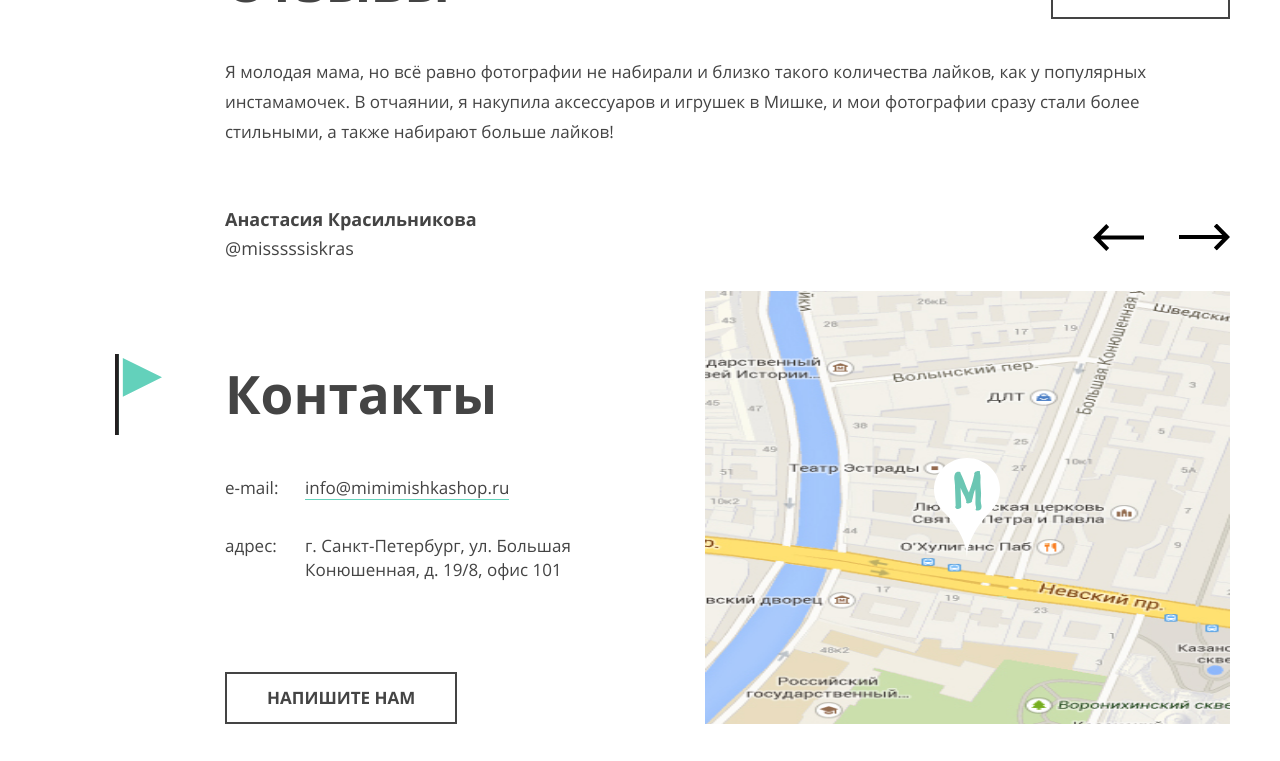
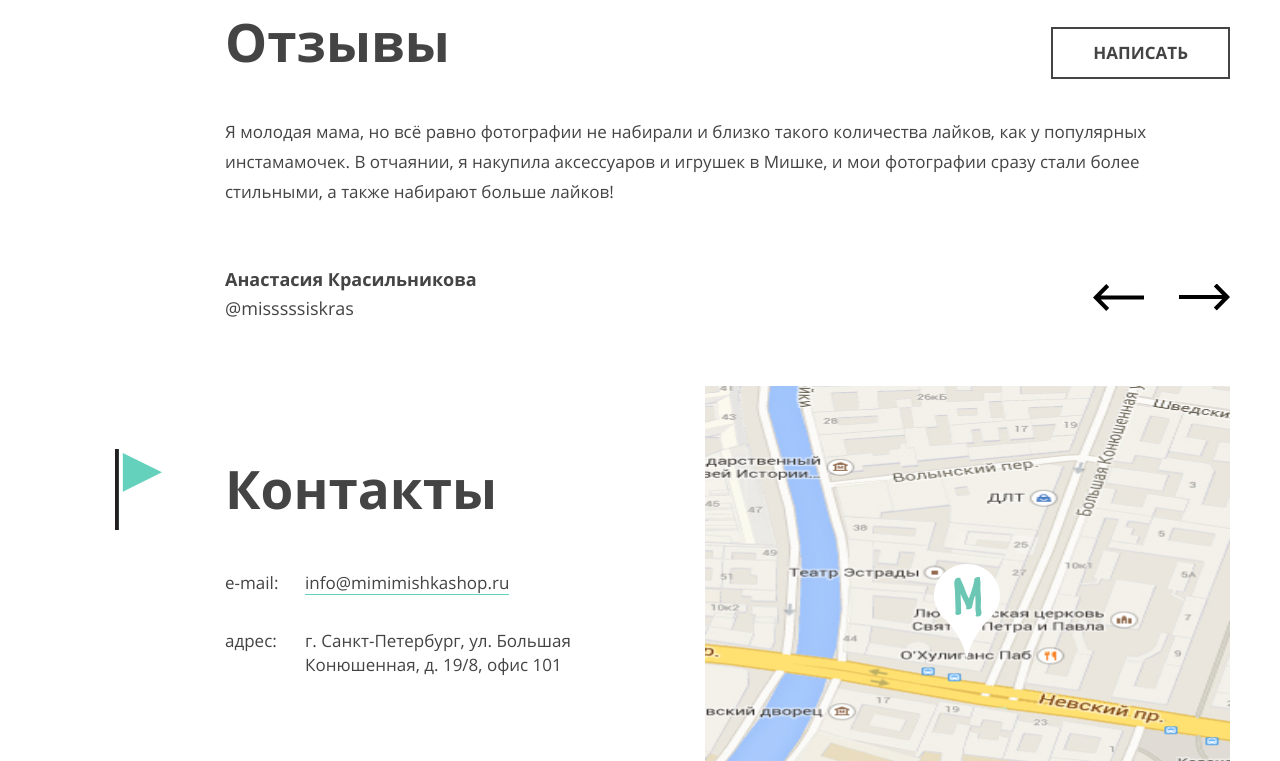
Before and after one commit to Drix87/3467-mishka, a website: page index.html in a window 1280 px wide. Shown: the part 1984-2745 px from the top of the page. Drawn offline with nearby package versions, Linux system fonts and the light colour scheme; files that its build step writes are made by us from their sources; files whose address does not match are found by name.

Commit message:
Внес правки в сетки

```diff
--- a/sass/blocks/contacts.scss
+++ b/sass/blocks/contacts.scss
@@ -109,12 +109,7 @@
 
     @include MQ(desktop) {
       width: 525px;
-      height: 433px;
-
-      left: inherit;
-      margin-left: inherit;
-      right: 0;
-      top: 0;
+      height: 456px;
     }
   }
 
@@ -131,7 +126,7 @@
     height: 100px;
   }
 
-  @include MQ(desktopNeg) {
+  @include MQ(tabletNeg) {
     @include outContainer;
   }
 
@@ -140,6 +135,7 @@
     position: absolute;
     top: 0;
     right: 0;
+    margin-bottom: 0;
   }
 }
 
--- a/sass/blocks/page.scss
+++ b/sass/blocks/page.scss
@@ -27,11 +27,10 @@
 }
 
 .page__testimonials {
-  margin-bottom: 35px;
+  margin-bottom: 65px;
 
   @include MQ(tabletPlus) {
     width: auto;
-    margin-bottom: 0;
   }
 }
 
--- a/sass/blocks/top-week.scss
+++ b/sass/blocks/top-week.scss
@@ -37,6 +37,7 @@
 
   @include MQ(desktop) {
     padding-left: 175px;
+    padding-top: 70px;
   }
 }
 
@@ -95,6 +96,7 @@
 
   @include MQ(desktop) {
     margin-bottom: 105px;
+    margin-top: 45px;
   }
 }
 
@@ -121,7 +123,7 @@
     }
 
     @include MQ(desktop) {
-      height: 560px;
+      height: 650px;
       width: auto;
     }
   }
```
